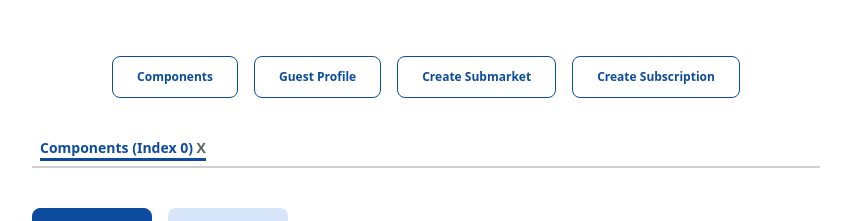
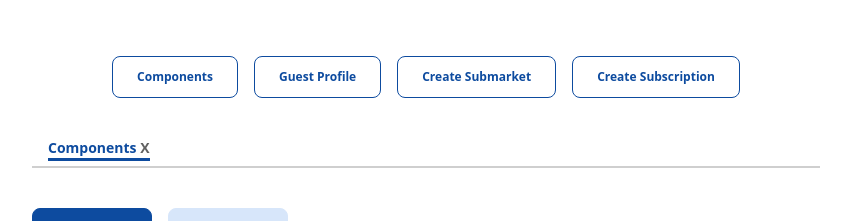
Before and after one commit to paulhmorris/crm-components, a React (Vite) app: page / in a window 1280 px wide. Both pictures are taken after a click on the button "Components". Shown: the top 221 px of the page, without its empty margins (214-1065 px from the left). Built offline with nearby package versions, Linux system fonts and the light colour scheme.

Commit message:
update package.json

```diff
--- a/src/components/Navbar.tsx
+++ b/src/components/Navbar.tsx
@@ -39,12 +39,12 @@ const Navbar = () => {
               <Tab
                 key={i}
                 className={
-                  selectedTabIndex === i ? "tab tab-active mx-2" : "tab mx-2"
+                  selectedTabIndex === i ? "tab tab-active mx-4" : "tab mx-4"
                 }
               >
                 <>
                   <span onClick={() => redirect(tab.route, i)}>
-                    {`${tab.title} (index ${i})`}{" "}
+                    {tab.title}{" "}
                   </span>{" "}
                   <span
                     className="text-gray-400"
```
Also changed, not shown: 1 other file (tests, documents, lock files or other folders).
